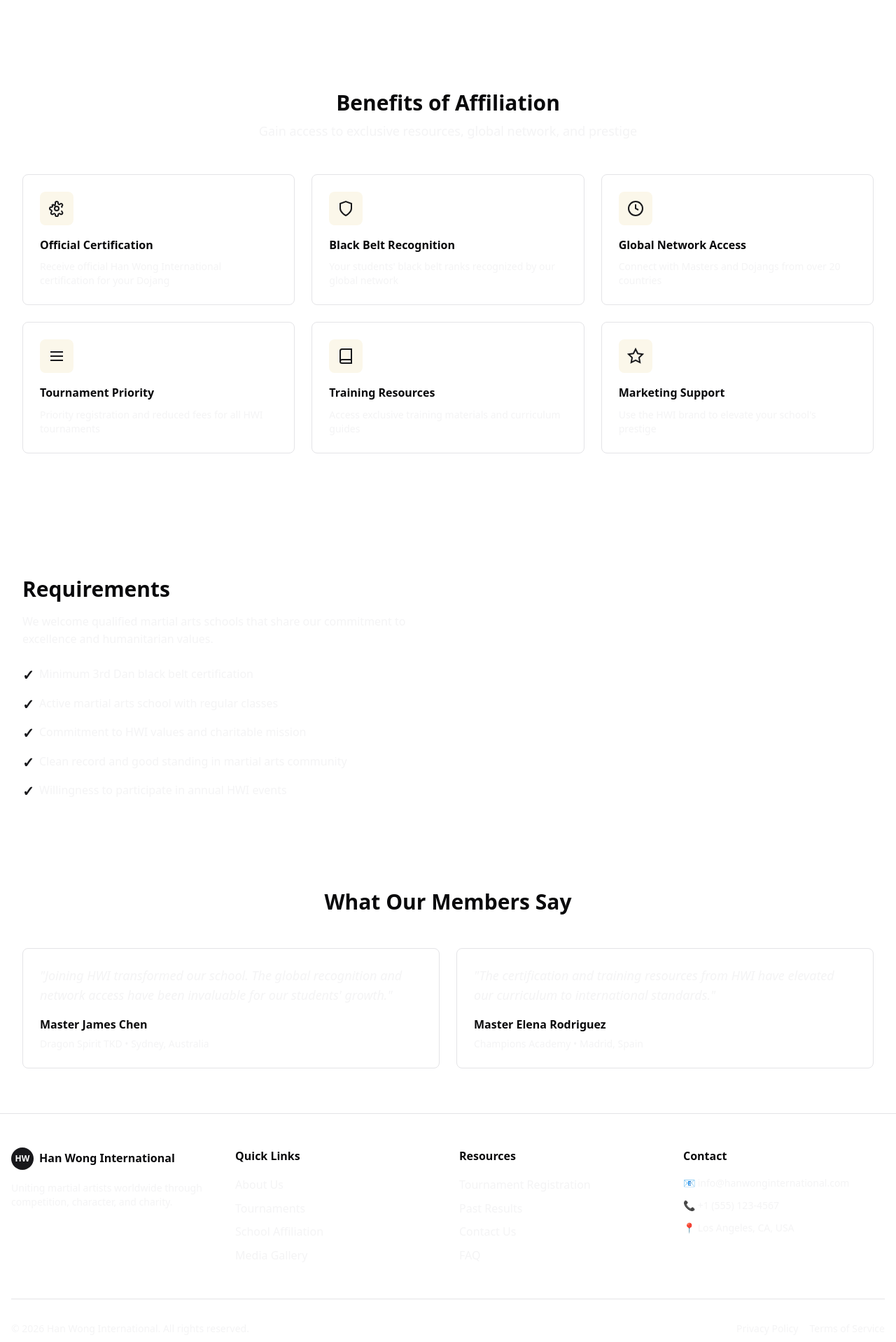
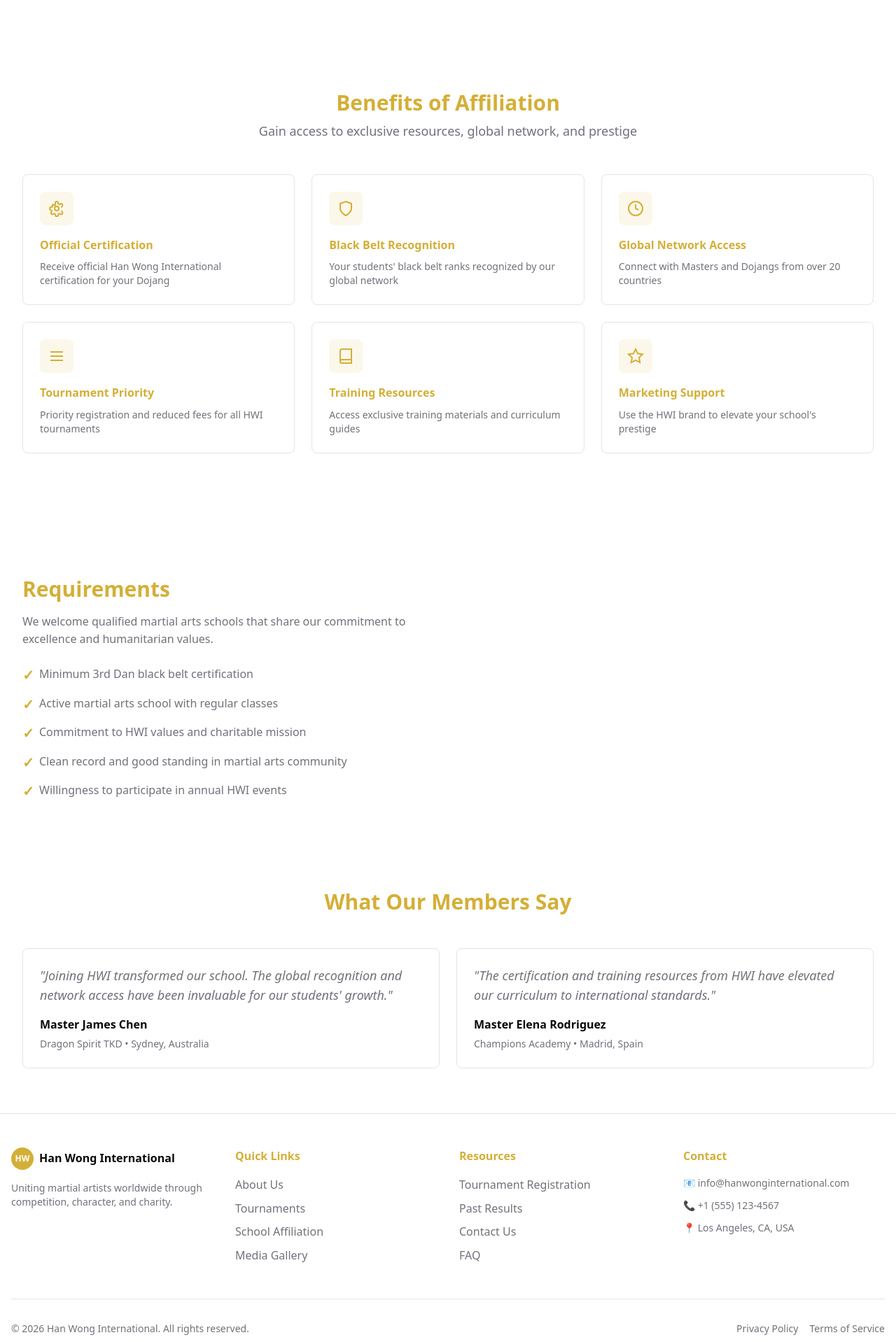
Before and after one commit to tushgaurav/hanwong, a Next.js app: page /affiliation in a window 1280 px wide. Shown: the part 302-2220 px from the top of the page at 70% size. Built offline with nearby package versions, Linux system fonts and the light colour scheme.

Commit message:
color fix:

```diff
--- a/app/affiliation/page.tsx
+++ b/app/affiliation/page.tsx
@@ -16,7 +16,7 @@ export default function Affiliation() {
             For Dojang Owners & Masters
           </span>
           <h1 className="text-4xl font-black mb-4">School Affiliation Program</h1>
-          <p className="max-w-2xl mx-auto text-[var(--muted)] text-lg">
+          <p className="max-w-2xl mx-auto text-[var(--muted-foreground)] text-lg">
             Elevate your Dojang by joining the Han Wong International network. Gain global recognition and exclusive benefits.
           </p>
         </div>
@@ -26,7 +26,7 @@ export default function Affiliation() {
       <section className="py-16 px-4">
         <div className="max-w-[90rem] mx-auto px-4">
           <h2 className="text-3xl font-black text-center mb-2">Benefits of Affiliation</h2>
-          <p className="text-center max-w-2xl mx-auto text-[var(--muted)] text-lg mb-12">
+          <p className="text-center max-w-2xl mx-auto text-[var(--muted-foreground)] text-lg mb-12">
             Gain access to exclusive resources, global network, and prestige
           </p>
 
@@ -39,7 +39,7 @@ export default function Affiliation() {
                 </svg>
               </div>
               <h3 className="font-black mb-2">Official Certification</h3>
-              <p className="text-[var(--muted)] text-sm">Receive official Han Wong International certification for your Dojang</p>
+              <p className="text-[var(--muted-foreground)] text-sm">Receive official Han Wong International certification for your Dojang</p>
             </div>
 
             <div className="border border-[var(--border)] bg-white p-6 rounded-md">
@@ -49,7 +49,7 @@ export default function Affiliation() {
                 </svg>
               </div>
               <h3 className="font-black mb-2">Black Belt Recognition</h3>
-              <p className="text-[var(--muted)] text-sm">Your students' black belt ranks recognized by our global network</p>
+              <p className="text-[var(--muted-foreground)] text-sm">Your students' black belt ranks recognized by our global network</p>
             </div>
 
             <div className="border border-[var(--border)] bg-white p-6 rounded-md">
@@ -60,7 +60,7 @@ export default function Affiliation() {
                 </svg>
               </div>
               <h3 className="font-black mb-2">Global Network Access</h3>
-              <p className="text-[var(--muted)] text-sm">Connect with Masters and Dojangs from over 20 countries</p>
+              <p className="text-[var(--muted-foreground)] text-sm">Connect with Masters and Dojangs from over 20 countries</p>
             </div>
 
             <div className="border border-[var(--border)] bg-white p-6 rounded-md">
@@ -70,7 +70,7 @@ export default function Affiliation() {
                 </svg>
               </div>
               <h3 className="font-black mb-2">Tournament Priority</h3>
-              <p className="text-[var(--muted)] text-sm">Priority registration and reduced fees for all HWI tournaments</p>
+              <p className="text-[var(--muted-foreground)] text-sm">Priority registration and reduced fees for all HWI tournaments</p>
             </div>
 
             <div className="border border-[var(--border)] bg-white p-6 rounded-md">
@@ -81,7 +81,7 @@ export default function Affiliation() {
                 </svg>
               </div>
               <h3 className="font-black mb-2">Training Resources</h3>
-              <p className="text-[var(--muted)] text-sm">Access exclusive training materials and curriculum guides</p>
+              <p className="text-[var(--muted-foreground)] text-sm">Access exclusive training materials and curriculum guides</p>
             </div>
 
             <div className="border border-[var(--border)] bg-white p-6 rounded-md">
@@ -91,7 +91,7 @@ export default function Affiliation() {
                 </svg>
               </div>
               <h3 className="font-black mb-2">Marketing Support</h3>
-              <p className="text-[var(--muted)] text-sm">Use the HWI brand to elevate your school's prestige</p>
+              <p className="text-[var(--muted-foreground)] text-sm">Use the HWI brand to elevate your school's prestige</p>
             </div>
           </div>
         </div>
@@ -103,7 +103,7 @@ export default function Affiliation() {
           <div className="grid grid-cols-1 md:grid-cols-2 gap-12 items-start">
             <div>
               <h2 className="text-3xl font-black mb-4">Requirements</h2>
-              <p className="text-[var(--muted)] mb-6">
+              <p className="text-[var(--muted-foreground)] mb-6">
                 We welcome qualified martial arts schools that share our commitment to excellence and humanitarian values.
               </p>
               <ul className="list-none p-0 flex flex-col gap-4">
@@ -114,7 +114,7 @@ export default function Affiliation() {
                   "Clean record and good standing in martial arts community",
                   "Willingness to participate in annual HWI events"
                 ].map((req, i) => (
-                  <li key={i} className="flex items-start gap-3 pl-6 text-[var(--muted)] relative">
+                  <li key={i} className="flex items-start gap-3 pl-6 text-[var(--muted-foreground)] relative">
                     <span className="absolute left-0 text-[var(--primary)] font-bold text-xl">✓</span>
                     {req}
                   </li>
@@ -132,15 +132,15 @@ export default function Affiliation() {
           <h2 className="text-3xl font-black text-center mb-12">What Our Members Say</h2>
           <div className="grid grid-cols-[repeat(auto-fit,minmax(300px,1fr))] gap-6">
             <div className="border border-[var(--border)] bg-white p-6 rounded-md">
-              <p className="text-lg italic mb-4 text-[var(--muted)]">"Joining HWI transformed our school. The global recognition and network access have been invaluable for our students' growth."</p>
+              <p className="text-lg italic mb-4 text-[var(--muted-foreground)]">"Joining HWI transformed our school. The global recognition and network access have been invaluable for our students' growth."</p>
               <div className="font-black mb-1">Master James Chen</div>
-              <div className="text-[var(--muted)] text-sm">Dragon Spirit TKD • Sydney, Australia</div>
+              <div className="text-[var(--muted-foreground)] text-sm">Dragon Spirit TKD • Sydney, Australia</div>
             </div>
 
             <div className="border border-[var(--border)] bg-white p-6 rounded-md">
-              <p className="text-lg italic mb-4 text-[var(--muted)]">"The certification and training resources from HWI have elevated our curriculum to international standards."</p>
+              <p className="text-lg italic mb-4 text-[var(--muted-foreground)]">"The certification and training resources from HWI have elevated our curriculum to international standards."</p>
               <div className="font-black mb-1">Master Elena Rodriguez</div>
-              <div className="text-[var(--muted)] text-sm">Champions Academy • Madrid, Spain</div>
+              <div className="text-[var(--muted-foreground)] text-sm">Champions Academy • Madrid, Spain</div>
             </div>
           </div>
         </div>
--- a/app/globals.css
+++ b/app/globals.css
@@ -4,7 +4,7 @@
 @custom-variant dark (&:is(.dark *));
 
 :root {
-  --primary: oklch(0.21 0.006 285.885);
+  --primary: #D4AF37;
   --primary-dark: #B8961F;
   --border: oklch(0.92 0.004 286.32);
   --card: oklch(1 0 0);
@@ -49,6 +49,10 @@
     background-color: var(--background);
     color: var(--foreground);
     line-height: 1.6;
+  }
+
+  h1, h2, h3, h4, h5, h6 {
+    color: var(--primary);
   }
 }
 
--- a/app/privacy-policy/page.tsx
+++ b/app/privacy-policy/page.tsx
@@ -6,7 +6,7 @@ export default function PrivacyPolicy() {
       <h1 className="text-3xl font-bold mb-8">Privacy Policy</h1>
 
       <div className="space-y-6 text-[var(--foreground)]">
-        <p className="text-[var(--muted)]">Last updated: {new Date().toLocaleDateString()}</p>
+        <p className="text-[var(--muted-foreground)]">Last updated: {new Date().toLocaleDateString()}</p>
 
         <section>
           <h2 className="text-xl font-semibold mb-3">1. Introduction</h2>
--- a/app/register/page.tsx
+++ b/app/register/page.tsx
@@ -20,7 +20,7 @@ export default function Register() {
       <section className="bg-[var(--card)] py-16 px-4">
         <div className="max-w-[64rem] mx-auto px-4 text-center">
           <h1 className="text-4xl font-black mb-4">Tournament Registration</h1>
-          <p className="max-w-2xl mx-auto text-[var(--muted)]">
+          <p className="max-w-2xl mx-auto text-[var(--muted-foreground)]">
             Register now to compete in our upcoming championship events. 100% of fees go to humanitarian charity.
           </p>
         </div>
@@ -147,7 +147,7 @@ export default function Register() {
                 </svg>
               </div>
               <h2 className="text-3xl font-black mb-4">Registration Complete!</h2>
-              <p className="text-[var(--muted)] mb-8">Thank you for registering. You will receive a confirmation email with further details about the tournament.</p>
+              <p className="text-[var(--muted-foreground)] mb-8">Thank you for registering. You will receive a confirmation email with further details about the tournament.</p>
               <button
                 className="w-full max-w-xs p-4 bg-[var(--primary)] text-white border-none rounded-md cursor-pointer font-semibold text-base transition-colors hover:bg-[var(--primary-dark)]"
                 onClick={resetForm}
--- a/app/terms-of-service/page.tsx
+++ b/app/terms-of-service/page.tsx
@@ -6,7 +6,7 @@ export default function TermsOfService() {
       <h1 className="text-3xl font-bold mb-8">Terms of Service</h1>
 
       <div className="space-y-6 text-[var(--foreground)]">
-        <p className="text-[var(--muted)]">Last updated: {new Date().toLocaleDateString()}</p>
+        <p className="text-[var(--muted-foreground)]">Last updated: {new Date().toLocaleDateString()}</p>
 
         <section>
           <h2 className="text-xl font-semibold mb-3">1. Agreement to Terms</h2>
--- a/app/tournament/page.tsx
+++ b/app/tournament/page.tsx
@@ -17,7 +17,7 @@ export default async function Tournaments() {
       <section className="bg-[var(--card)] py-16 px-4">
         <div className="max-w-[90rem] mx-auto px-4 text-center">
           <h1 className="text-5xl font-black mb-4">Tournaments</h1>
-          <p className="max-w-2xl mx-auto text-[var(--muted)] text-lg">
+          <p className="max-w-2xl mx-auto text-[var(--muted-foreground)] text-lg">
             Join athletes from around the world in our prestigious online championships. Compete, connect, and contribute to charity.
           </p>
         </div>
--- a/components/Footer.tsx
+++ b/components/Footer.tsx
@@ -11,7 +11,7 @@ export default function Footer() {
             </div>
             <span className="font-bold">Han Wong International</span>
           </div>
-          <p className="text-[var(--muted)] text-sm mb-4">
+          <p className="text-[var(--muted-foreground)] text-sm mb-4">
             Uniting martial artists worldwide through competition, character, and charity.
           </p>
         </div>
@@ -19,22 +19,22 @@ export default function Footer() {
           <h4 className="font-semibold mb-4">Quick Links</h4>
           <ul className="list-none p-0 flex flex-col gap-2">
             <li>
-              <Link href="/about" className="text-[var(--muted)] no-underline transition-colors hover:text-[var(--primary)]">
+              <Link href="/about" className="text-[var(--muted-foreground)] no-underline transition-colors hover:text-[var(--primary)]">
                 About Us
               </Link>
             </li>
             <li>
-              <Link href="/tournament" className="text-[var(--muted)] no-underline transition-colors hover:text-[var(--primary)]">
+              <Link href="/tournament" className="text-[var(--muted-foreground)] no-underline transition-colors hover:text-[var(--primary)]">
                 Tournaments
               </Link>
             </li>
             <li>
-              <Link href="/affiliation" className="text-[var(--muted)] no-underline transition-colors hover:text-[var(--primary)]">
+              <Link href="/affiliation" className="text-[var(--muted-foreground)] no-underline transition-colors hover:text-[var(--primary)]">
                 School Affiliation
               </Link>
             </li>
             <li>
-              <Link href="/gallery" className="text-[var(--muted)] no-underline transition-colors hover:text-[var(--primary)]">
+              <Link href="/gallery" className="text-[var(--muted-foreground)] no-underline transition-colors hover:text-[var(--primary)]">
                 Media Gallery
               </Link>
             </li>
@@ -44,22 +44,22 @@ export default function Footer() {
           <h4 className="font-semibold mb-4">Resources</h4>
           <ul className="list-none p-0 flex flex-col gap-2">
             <li>
-              <Link href="/register" className="text-[var(--muted)] no-underline transition-colors hover:text-[var(--primary)]">
+              <Link href="/register" className="text-[var(--muted-foreground)] no-underline transition-colors hover:text-[var(--primary)]">
                 Tournament Registration
               </Link>
             </li>
             <li>
-              <Link href="/tournament" className="text-[var(--muted)] no-underline transition-colors hover:text-[var(--primary)]">
+              <Link href="/tournament" className="text-[var(--muted-foreground)] no-underline transition-colors hover:text-[var(--primary)]">
                 Past Results
               </Link>
             </li>
             <li>
-              <Link href="/contact" className="text-[var(--muted)] no-underline transition-colors hover:text-[var(--primary)]">
+              <Link href="/contact" className="text-[var(--muted-foreground)] no-underline transition-colors hover:text-[var(--primary)]">
                 Contact Us
               </Link>
             </li>
             <li>
-              <a href="#" className="text-[var(--muted)] no-underline transition-colors hover:text-[var(--primary)]">
+              <a href="#" className="text-[var(--muted-foreground)] no-underline transition-colors hover:text-[var(--primary)]">
                 FAQ
               </a>
             </li>
@@ -67,20 +67,20 @@ export default function Footer() {
         </div>
         <div>
           <h4 className="font-semibold mb-4">Contact</h4>
-          <ul className="list-none p-0 flex flex-col gap-3 text-[var(--muted)] text-sm">
+          <ul className="list-none p-0 flex flex-col gap-3 text-[var(--muted-foreground)] text-sm">
             <li>📧 info@hanwonginternational.com</li>
             <li>📞 +1 (555) 123-4567</li>
             <li>📍 Los Angeles, CA, USA</li>
           </ul>
         </div>
       </div>
-      <div className="max-w-[90rem] mx-auto pt-8 border-t border-[var(--border)] flex justify-between items-center flex-wrap gap-4 text-[var(--muted)] text-sm">
+      <div className="max-w-[90rem] mx-auto pt-8 border-t border-[var(--border)] flex justify-between items-center flex-wrap gap-4 text-[var(--muted-foreground)] text-sm">
         <p>&copy; {new Date().getFullYear()} Han Wong International. All rights reserved.</p>
         <div className="flex gap-4">
-          <Link href="/privacy-policy" className="text-[var(--muted)] no-underline hover:text-[var(--primary)]">
+          <Link href="/privacy-policy" className="text-[var(--muted-foreground)] no-underline hover:text-[var(--primary)]">
             Privacy Policy
           </Link>
-          <Link href="/terms-of-service" className="text-[var(--muted)] no-underline hover:text-[var(--primary)]">
+          <Link href="/terms-of-service" className="text-[var(--muted-foreground)] no-underline hover:text-[var(--primary)]">
             Terms of Service
           </Link>
         </div>
```
Also changed, not shown: app/about/page.tsx (+11 -11 lines), app/contact/page.tsx (+5 -5 lines), app/gallery/page.tsx (+5 -5 lines), app/page.tsx (+9 -9 lines), app/tournament/TournamentClient.tsx (+7 -7 lines).
